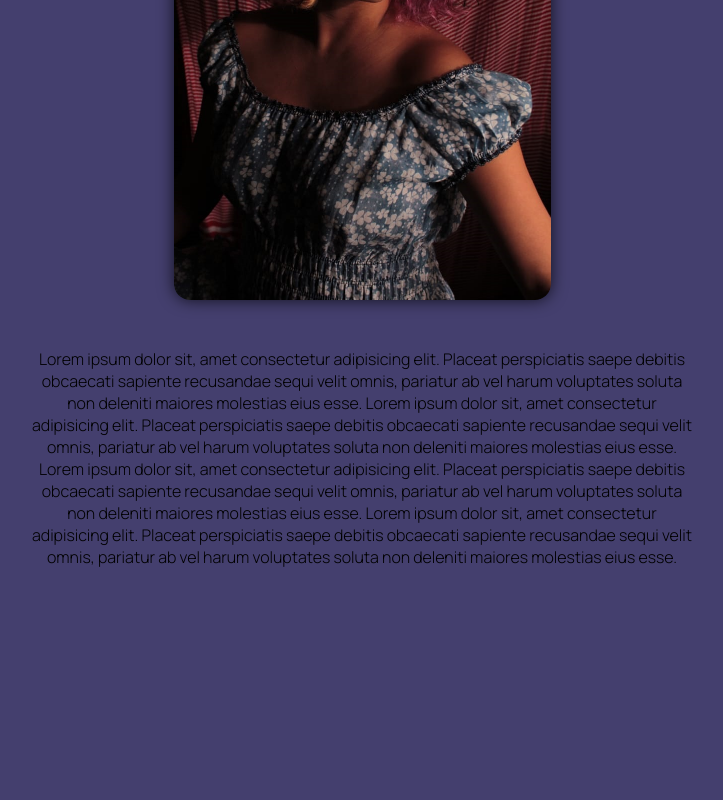
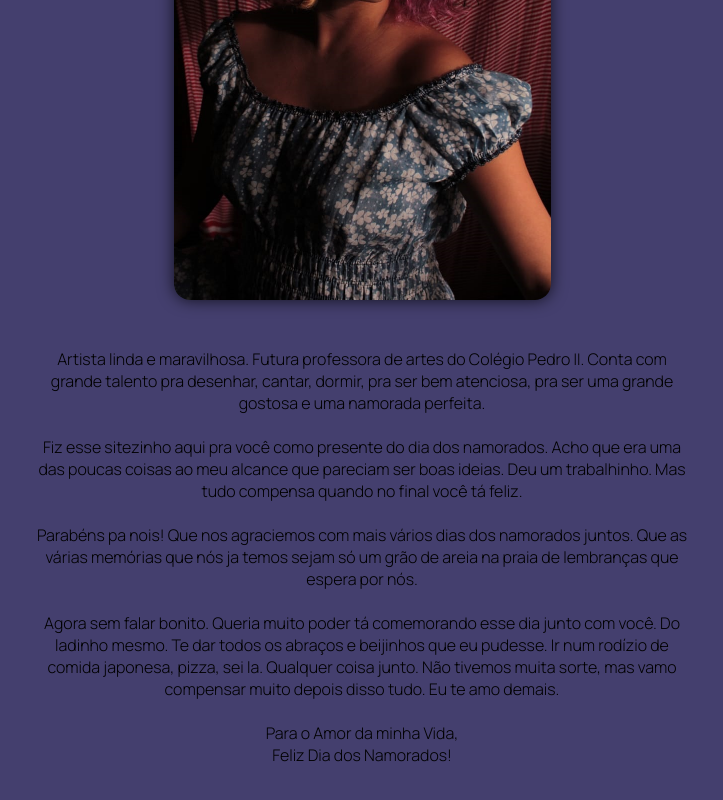
Before and after one commit to Mesquitaaph/Museu-Online, a plain HTML site: page index.html in a window 1280 px wide. Shown: the part 3272-4072 px from the top of the page, without its empty margins (278-1001 px from the left). Before the commit the page ends 3890 px from the top, so only its background shows below. Drawn offline with Linux system fonts and the light colour scheme.

Commit message:
Update index.html

```diff
--- a/index.html
+++ b/index.html
@@ -76,22 +76,16 @@
         <div id="presentation">
           <img src="public/images/img.jpg" alt="Artista">
           <p>
-            Lorem ipsum dolor sit, amet consectetur adipisicing elit.
-            Placeat perspiciatis saepe debitis obcaecati sapiente recusandae
-            sequi velit omnis, pariatur ab vel harum voluptates soluta non
-            deleniti maiores molestias eius esse.
-            Lorem ipsum dolor sit, amet consectetur adipisicing elit.
-            Placeat perspiciatis saepe debitis obcaecati sapiente recusandae
-            sequi velit omnis, pariatur ab vel harum voluptates soluta non
-            deleniti maiores molestias eius esse.
-            Lorem ipsum dolor sit, amet consectetur adipisicing elit.
-            Placeat perspiciatis saepe debitis obcaecati sapiente recusandae
-            sequi velit omnis, pariatur ab vel harum voluptates soluta non
-            deleniti maiores molestias eius esse.
-            Lorem ipsum dolor sit, amet consectetur adipisicing elit.
-            Placeat perspiciatis saepe debitis obcaecati sapiente recusandae
-            sequi velit omnis, pariatur ab vel harum voluptates soluta non
-            deleniti maiores molestias eius esse.
+            Artista linda e maravilhosa. Futura professora de artes do Colégio Pedro II. Conta com grande talento pra desenhar, cantar, dormir, pra ser bem atenciosa, pra ser uma grande gostosa e uma namorada perfeita.
+            <br><br>
+            Fiz esse sitezinho aqui pra você como presente do dia dos namorados. Acho que era uma das poucas coisas ao meu alcance que pareciam ser boas ideias. Deu um trabalhinho. Mas tudo compensa quando no final você tá feliz.
+            <br><br>
+            Parabéns pa nois! Que nos agraciemos com mais vários dias dos namorados juntos. Que as várias memórias que nós ja temos sejam só um grão de areia na praia de lembranças que espera por nós.
+            <br><br>
+            Agora sem falar bonito. Queria muito poder tá comemorando esse dia junto com você. Do ladinho mesmo. Te dar todos os abraços e beijinhos que eu pudesse. Ir num rodízio de comida japonesa, pizza, sei la. Qualquer coisa junto. Não tivemos muita sorte, mas vamo compensar muito depois disso tudo. Eu te amo demais.
+            <br><br>
+            Para o Amor da minha Vida,<br>
+            Feliz Dia dos Namorados!
           </p>
         </div>
       </footer>
```
